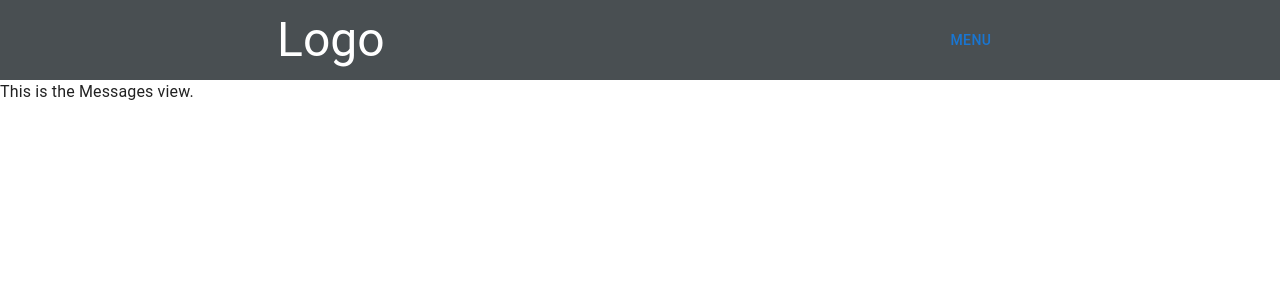
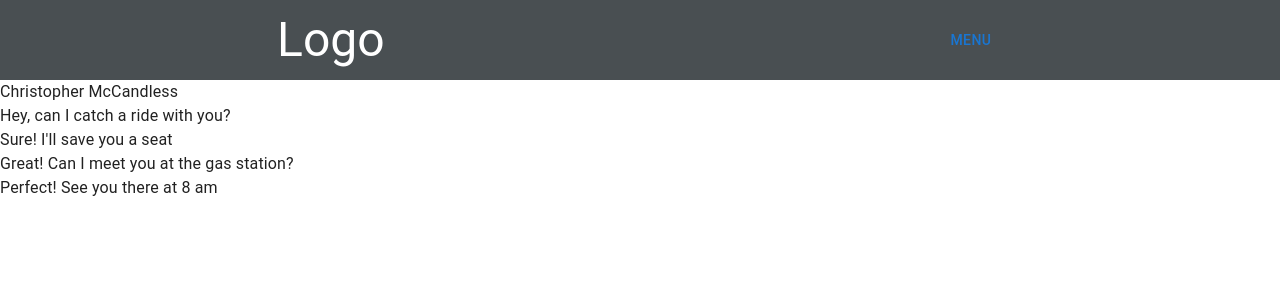
Before and after one commit to project-blue-ocean/hitch, a React app: page /messages in a window 1280 px wide. Shown: the top 300 px of the page. Built offline with nearby package versions, Linux system fonts and the light colour scheme.

Commit message:
Changed Messages component to render userscontacted and messages from dummy data

```diff
--- a/client/src/App.jsx
+++ b/client/src/App.jsx
@@ -21,7 +21,7 @@ function App() {
         <Route path="/login" element={<Login />} />
         <Route path="/signup" element={<SignUp />} />
         <Route path="/my-profile" element={<Profile />} />
-        <Route path="/messages" element={<Messages />} />
+        <Route path="/messages" element={<Messages userId={84} />} />
         <Route path="/post-ride" element={<PostRide />} />
 
       </Routes>
--- a/client/src/components/Messages.jsx
+++ b/client/src/components/Messages.jsx
@@ -1,7 +1,33 @@
-import React from 'react';
+import React, { useState } from 'react';
+import PropTypes from 'prop-types';
+import dummyData from '../../../messagesDummyData';
 
-function Messages() {
-  return <div>This is the Messages view.</div>;
+function Messages({userId}) {
+  const [usersContacted, setUsersContacted] = useState(dummyData.usersContacted);
+  const [messages, setMessages] = useState(dummyData.messages);
+
+  // const getUsersContacted = () => {
+  //   return false;
+  // };
+
+  // const getMessages = (userContactedId) => {
+  //   return false;
+  // };
+
+  return (
+    <div>
+      <div>
+        {usersContacted.map((user) => <div>{user.senderName}</div>)}
+      </div>
+      <div>
+        {messages.map((message) => <div>{message.msg}</div>)}
+      </div>
+    </div>
+  );
 }
 
+Messages.propTypes = {
+  userId: PropTypes.number.isRequired,
+};
+
 export default Messages;
--- /dev/null
+++ b/messagesDummyData.js
@@ -0,0 +1,36 @@
+const dummyData = {
+  usersContacted: [
+    {
+      senderId: 88,
+      senderName: 'Christopher McCandless',
+    },
+  ],
+  messages: [
+    {
+      senderId: 88,
+      senderName: 'Christopher McCandless',
+      msg: 'Hey, can I catch a ride with you?',
+      time: '2022-01-19T02:42:25.620+00:00',
+    },
+    {
+      senderId: 84,
+      senderName: 'Jack Kerouac',
+      msg: 'Sure! I\'ll save you a seat',
+      time: '2022-01-19T02:43:25.620+00:00',
+    },
+    {
+      senderId: 88,
+      senderName: 'Christopher McCandless',
+      msg: 'Great! Can I meet you at the gas station?',
+      time: '2022-01-19T02:44:25.620+00:00',
+    },
+    {
+      senderId: 84,
+      senderName: 'Jack Kerouac',
+      msg: 'Perfect! See you there at 8 am',
+      time: '2022-01-19T02:45:25.620+00:00',
+    },
+  ],
+};
+
+export default dummyData;
```
